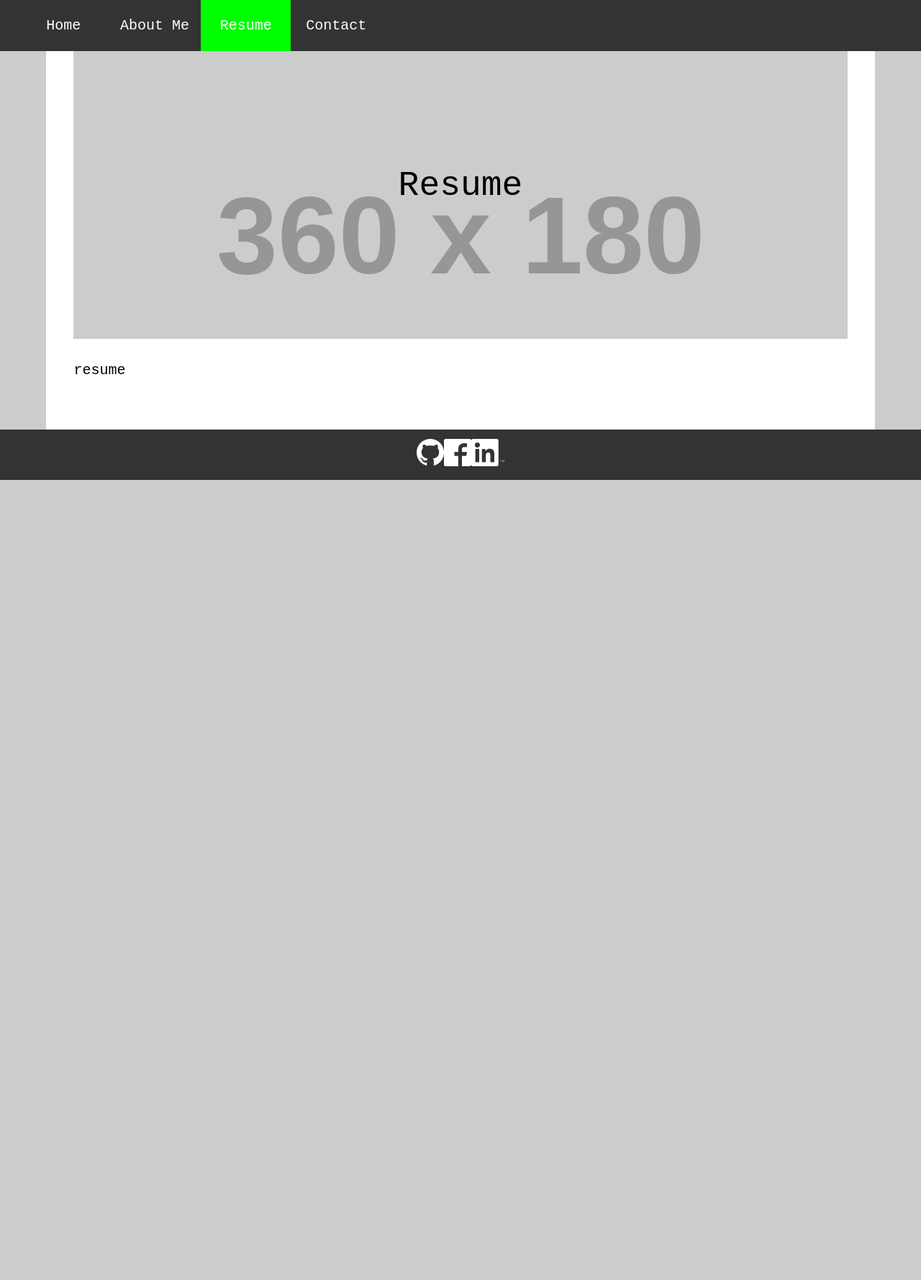
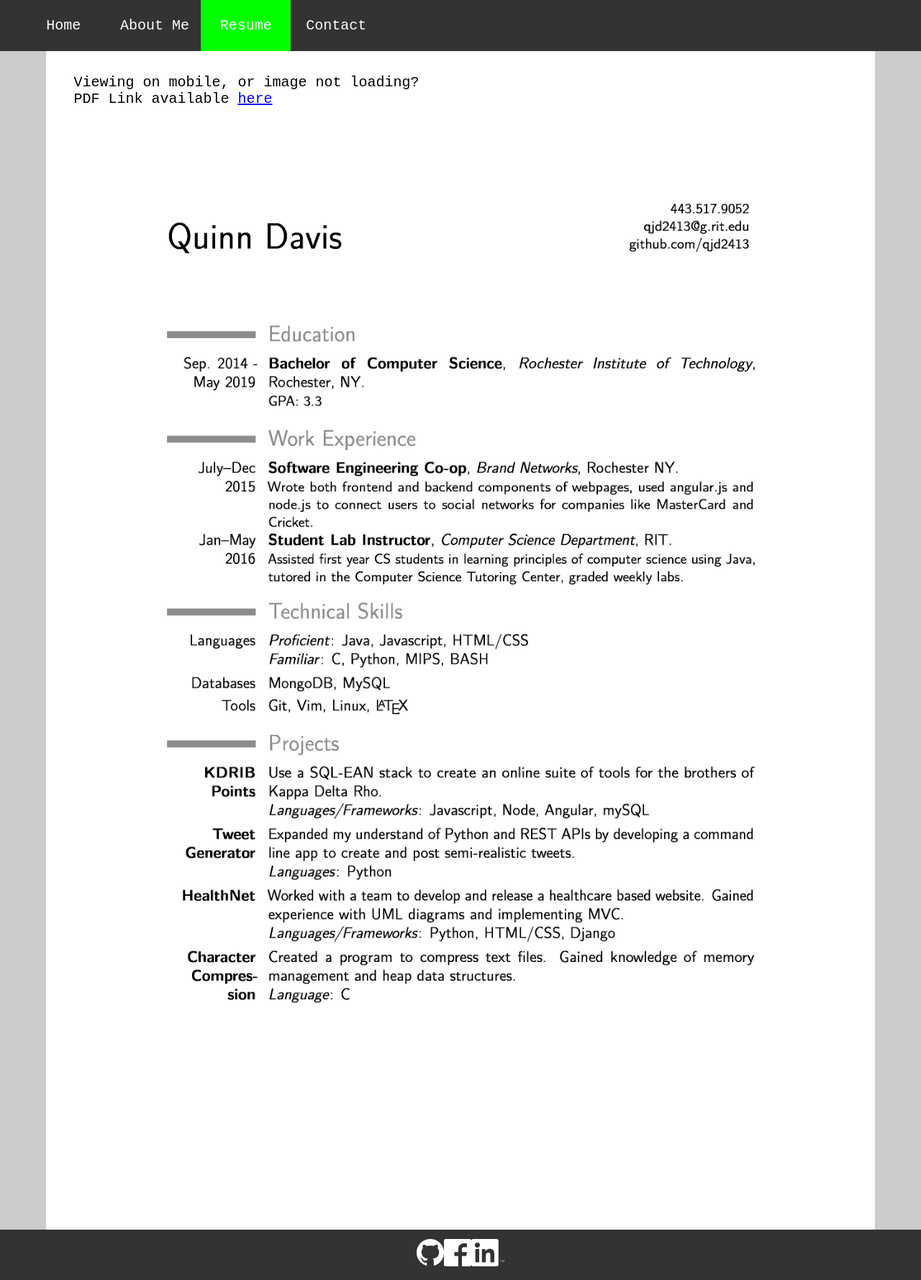
Before and after one commit to qjd2413/qjd2413.github.io, a Jekyll site: the page built from resume/index.html, in a window 1280 px wide. Shown: the whole page at 72% size. Built offline with Jekyll 4.4.1, drawn with Linux system fonts in a browser that asks for light colours; before the commit the page ends 900 px from its top, so only the background shows below that.

Commit message:
Add resume to resume page

```diff
--- a/_layouts/no_image.html
+++ b/_layouts/no_image.html
@@ -9,6 +9,7 @@
     <link rel="stylesheet" type="text/css" href="/css/main.css">
     <link rel="stylesheet" type="text/css" href="/css/header.css">
     <link rel="stylesheet" type="text/css" href="/css/footer.css">
+    <link rel="stylesheet" type="text/css" href="/css/resume.css">
 
 </head>
 
--- /dev/null
+++ b/css/resume.css
@@ -0,0 +1,11 @@
+
+.resume-container {
+    padding: 3% 0 0;
+    height: 100%;
+    display: block;
+}
+
+.resume {
+    width: 100%;
+    display: block;
+}
--- a/resume/index.html
+++ b/resume/index.html
@@ -1,7 +1,11 @@
 ---
-layout: default
+layout: no_image
 title: Resume
 css: resume
 header_title: Resume
 ---
-resume
+<div class="resume-container">
+    Viewing on mobile, or image not loading? <br />
+    PDF Link available <a href="resume.pdf">here</a>
+    <img class="resume" alt="image of resume" src="/img/resume.jpg" />
+</div>
```
Also changed, not shown: img/resume.jpg (added), 1 other file.
